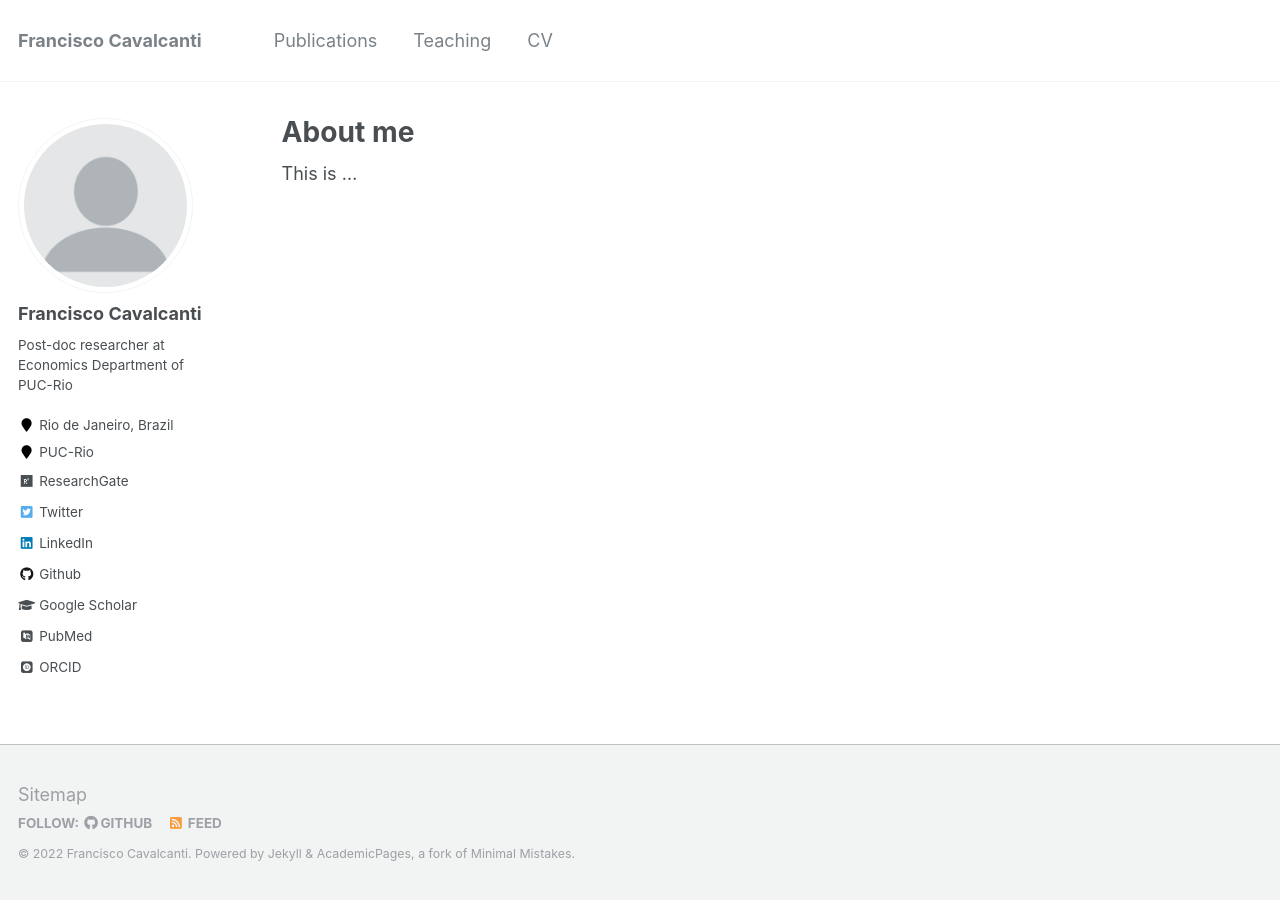
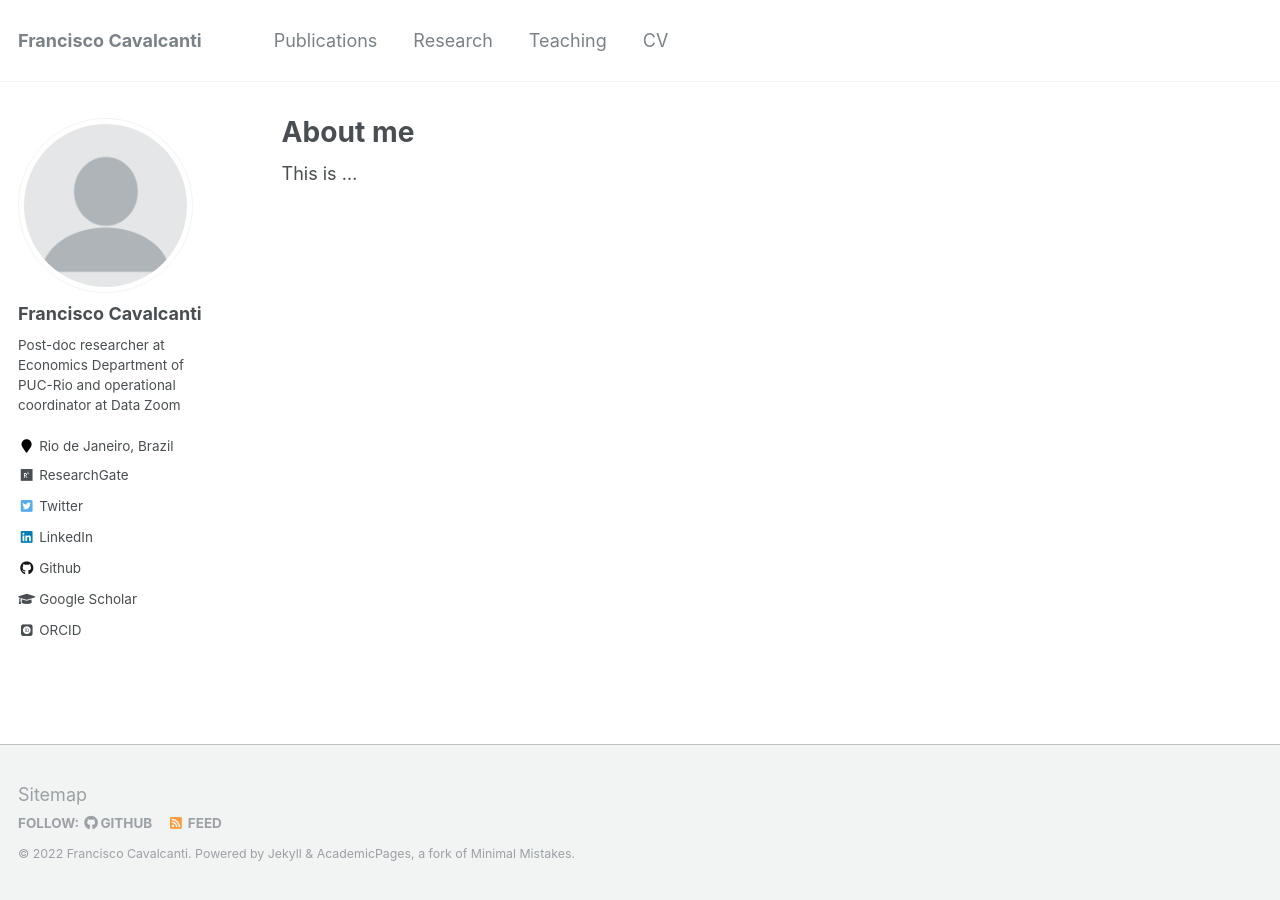
Before and after one commit to FranciscoCavalcanti/FranciscoCavalcanti.github.io, a Jekyll site: the page built from _pages/about.md, in a window 1280 px wide. Built offline with Jekyll 4.4.1, drawn with Linux system fonts in a browser that asks for light colours; some web fonts are replaced.

Commit message:
Include research tab

```diff
--- a/_config.yml
+++ b/_config.yml
@@ -82,13 +82,13 @@ analytics:
 author:
   name             : "Francisco Cavalcanti"
   avatar           : "profile.png"
-  bio              : "Post-doc researcher at Economics Department of PUC-Rio"
+  bio              : "Post-doc researcher at Economics Department of PUC-Rio and operational coordinator at Data Zoom"
   location         : "Rio de Janeiro, Brazil"
-  employer         : "PUC-Rio"
-  pubmed           : "https://www.ncbi.nlm.nih.gov/pubmed/?term=john+snow"
+  employer         :
+  pubmed           :
   googlescholar    : "https://scholar.google.com/citations?user=nfOjdjYAAAAJ&hl=pt-BR"
   email            :
-  researchgate     :  "https://www.researchgate.net/profile/Francisco-Cavalcanti-6"
+  researchgate     : "https://www.researchgate.net/profile/Francisco-Cavalcanti-6"
   uri              :
   bitbucket        :
   codepen          :
@@ -220,6 +220,15 @@ defaults:
       author_profile: true
       share: true
       comments: true
+  # _research
+  - scope:
+      path: ""
+      type: research
+    values:
+      layout: single
+      author_profile: true
+      share: true
+      comments: true
 
 # Sass/SCSS
 sass:
--- a/_data/navigation.yml
+++ b/_data/navigation.yml
@@ -2,6 +2,9 @@
 main:
   - title: "Publications"
     url: /publications/
+
+  - title: "Research"
+    url: /research/
 
   - title: "Teaching"
     url: /teaching/
```
Also changed, not shown: _pages/research.md (added, +16 -0 lines), _research/2009-10-01-paper-title-number-1.md (added, +15 -0 lines).
